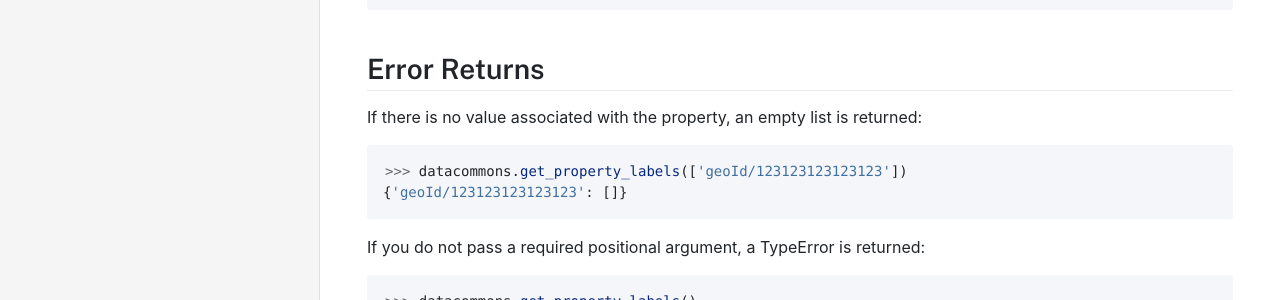
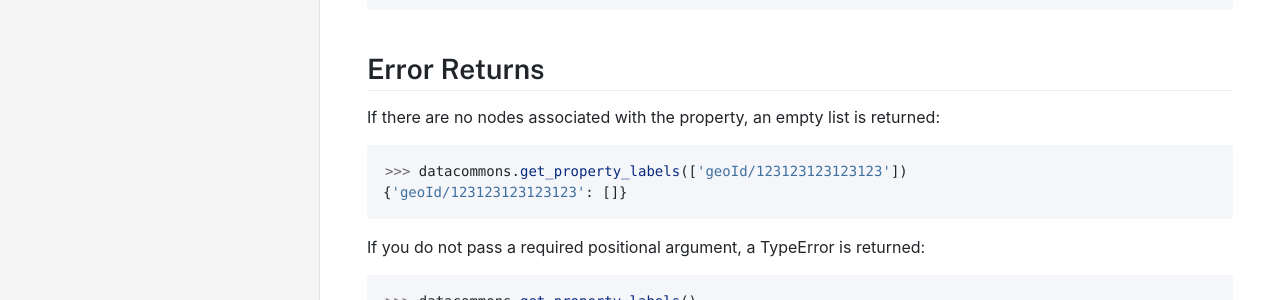
Before and after one commit to datacommonsorg/docsite, a Jekyll site: the page built from api/python/property_label.md, in a window 1280 px wide. Shown: the part 1789-2089 px from the top of the page. Built offline with Jekyll 4.4.1, drawn with Linux system fonts in a browser that asks for light colours; comment, search, counter and statistics services are not loaded.

Commit message:
updates re comments

````diff
--- a/api/python/property_label.md
+++ b/api/python/property_label.md
@@ -65,7 +65,7 @@
 
 ## Error Returns
 
-If there is no value associated with the property, an empty list is returned:
+If there are no nodes associated with the property, an empty list is returned:
 
 ```python
 >>> datacommons.get_property_labels(['geoId/123123123123123'])
````
